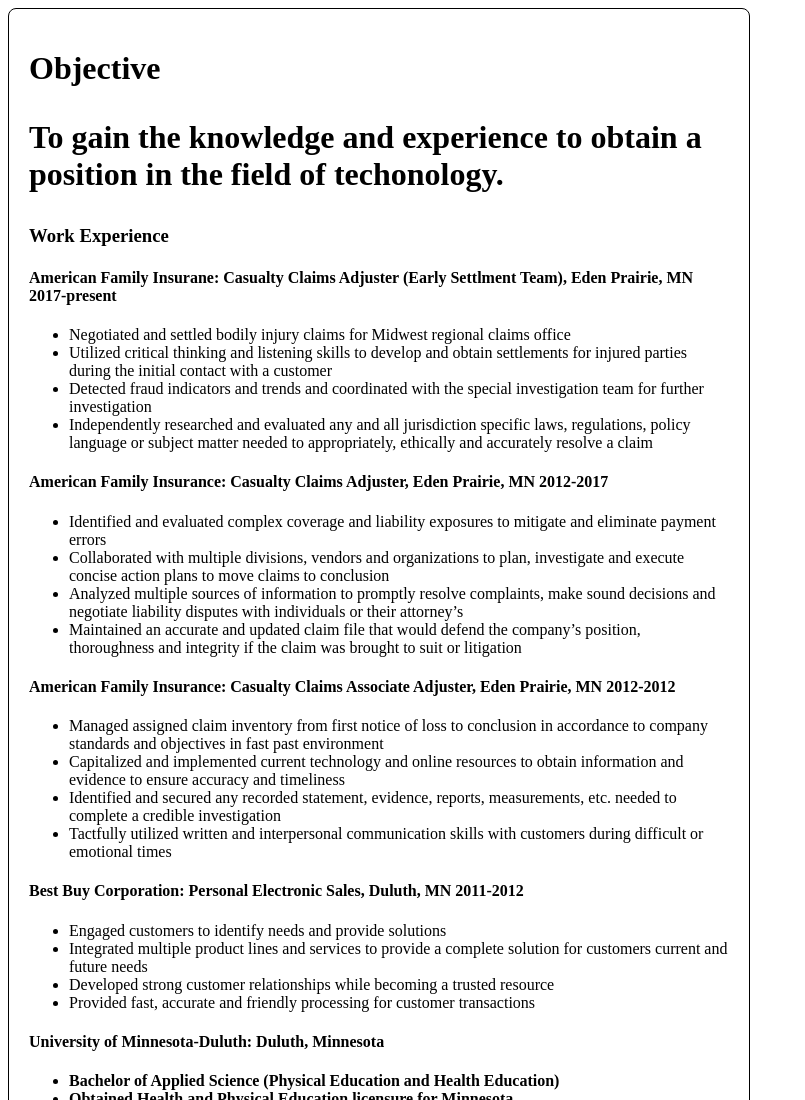
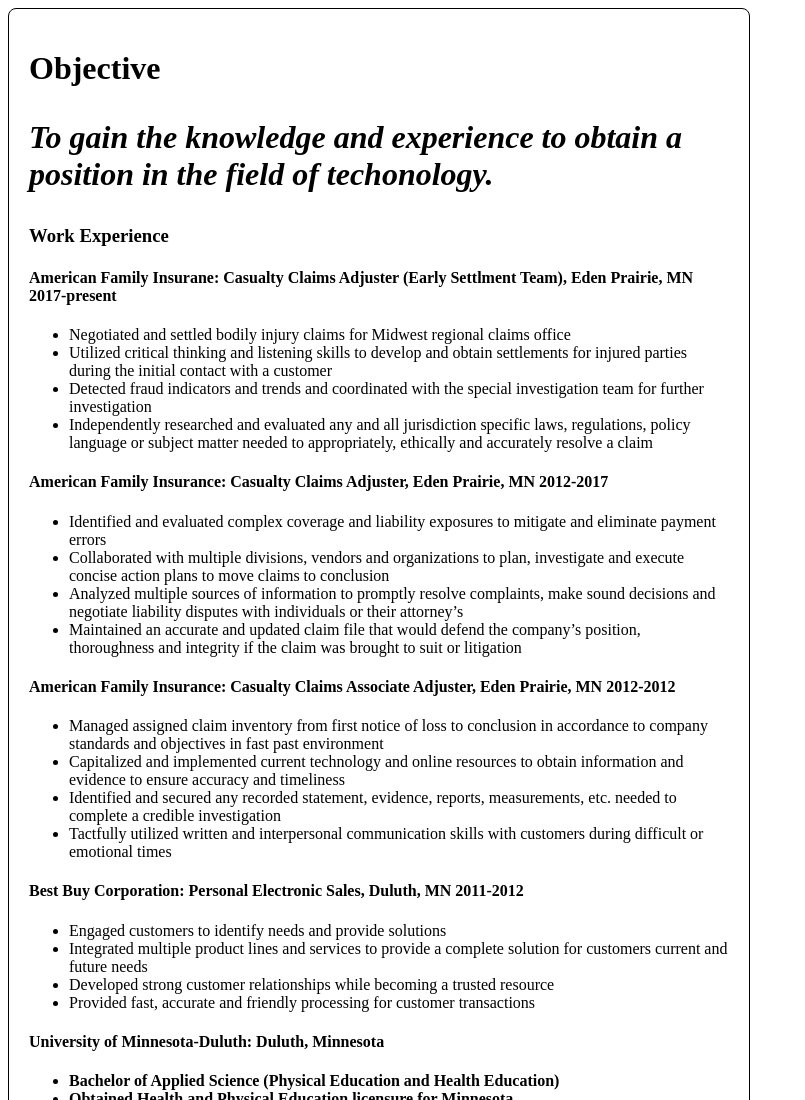
Before and after one commit to Eolson6/Eolson6.github.io, a plain HTML site: page index.html in a window 1280 px wide. Shown: the top 1100 px of the page, without its empty margins (0-805 px from the left). Drawn offline with Linux system fonts and the light colour scheme.

Commit message:
Update index.html

```diff
--- a/index.html
+++ b/index.html
@@ -8,7 +8,7 @@
   <style>
   .bordered {
     width: 700px;
-    height: 1100px;
+    height: 1200px;
     padding: 20px;
     border: 1px solid black;
     border-radius: 8px;
@@ -18,7 +18,7 @@
 <div class="bordered">
 
   <h1>Objective</>
-    <p>To gain the knowledge and experience to obtain a position in the field of techonology.</p>
+    <p><i>To gain the knowledge and experience to obtain a position in the field of techonology.</i></p>
 
   <h3>Work Experience</h3>
   <h4> American Family Insurane: Casualty Claims Adjuster (Early Settlment Team), Eden Prairie, MN
```
